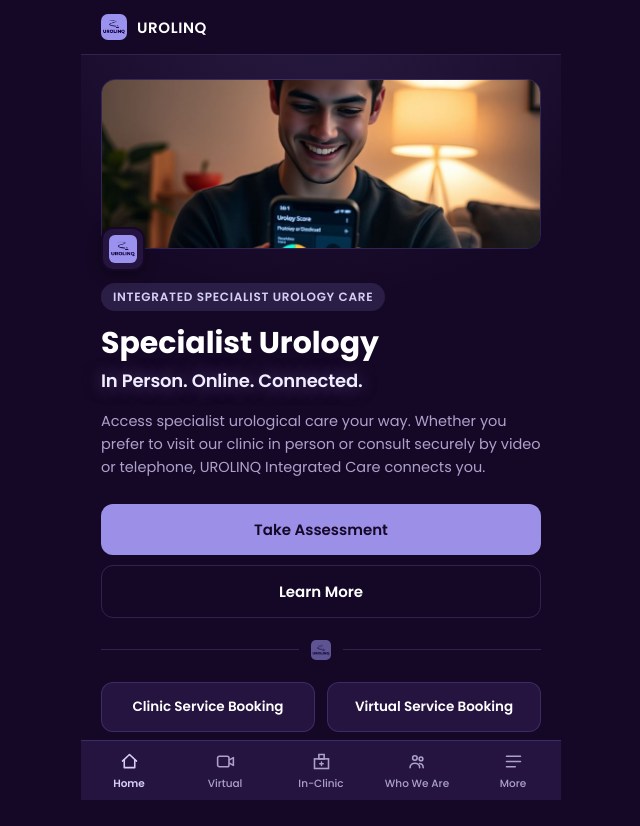
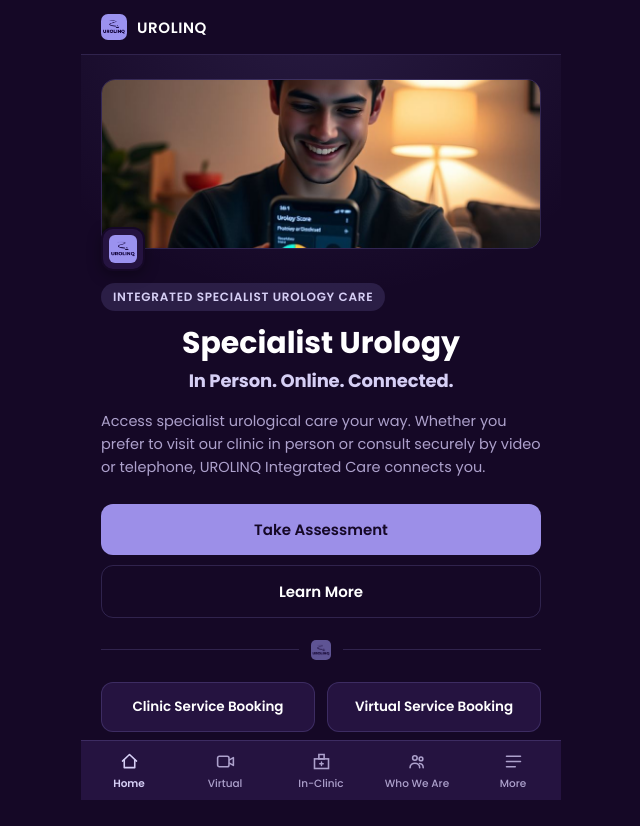
Before and after one commit to drmurolinq/urolinq-integrated-care, a React (Vite) app: page / in a window 1280 px wide. Shown: the whole page, without its empty margins (319-959 px from the left). Built offline with nearby package versions, Linux system fonts and the light colour scheme.

Commit message:
Center heading and tagline, revert tagline color, make bold

```diff
--- a/src/screens/Home.jsx
+++ b/src/screens/Home.jsx
@@ -35,15 +35,14 @@
 
       <h1 style={{
         fontFamily: 'var(--display-font)', fontSize: 30, lineHeight: 1.2,
-        margin: '0 0 14px', fontWeight: 700,
+        margin: '0 0 14px', fontWeight: 700, textAlign: 'center',
       }}>
         Specialist Urology
       </h1>
       <p style={{
-        fontFamily: 'var(--display-font)', fontSize: 18, fontWeight: 600,
-        whiteSpace: 'nowrap', letterSpacing: '-0.01em',
-        color: '#F1EDFF', margin: '-8px 0 16px',
-        textShadow: '0 0 18px rgba(156,143,232,0.55)',
+        fontFamily: 'var(--display-font)', fontSize: 18, fontWeight: 700,
+        whiteSpace: 'nowrap', letterSpacing: '-0.01em', textAlign: 'center',
+        color: 'var(--accent-soft)', margin: '-8px 0 16px',
       }}>
         In Person. Online. Connected.
       </p>
```
